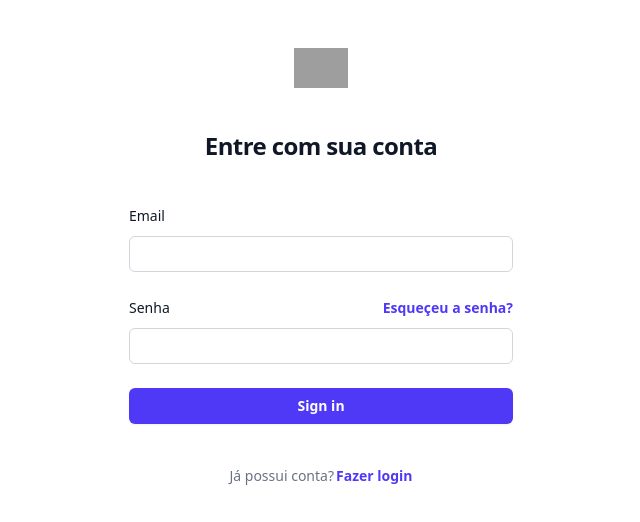
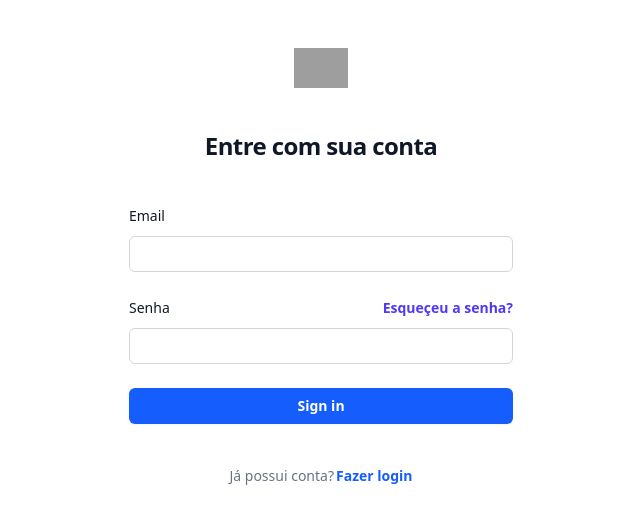
Before and after one commit to alvarogomesilva/simple-inventory-manager, a React (Vite) app in the folder frontend/: page /login in a window 1280 px wide. Shown: the top 522 px of the page, without its empty margins (319-959 px from the left). Built offline with nearby package versions, Linux system fonts and the light colour scheme; grey boxes are pictures that could not be loaded.

Commit message:
refactor: ajuste nas cores dos inputs e button da tela de Login

```diff
--- a/frontend/src/pages/Login/index.tsx
+++ b/frontend/src/pages/Login/index.tsx
@@ -36,7 +36,7 @@ export function Login() {
                             <input
                              value={inputs.email}
                              onChange={(e) => setInputs({ ...inputs, email: e.target.value })}
-                            type="email" name="email" id="email" autoComplete="email" required className="block w-full rounded-md bg-white px-3 py-1.5 text-base text-gray-900 outline-1 -outline-offset-1 outline-gray-300 placeholder:text-gray-400 focus:outline-2 focus:-outline-offset-2 focus:outline-indigo-600 sm:text-sm/6"/>
+                            type="email" name="email" id="email" autoComplete="email" required className="block w-full rounded-md bg-white px-3 py-1.5 text-base text-gray-900 outline-1 -outline-offset-1 outline-gray-300 placeholder:text-gray-400 focus:outline-2 focus:-outline-offset-2 focus:outline-blue-600 sm:text-sm/6"/>
                         </div>
                     </div>
 
@@ -51,18 +51,18 @@ export function Login() {
                             <input
                              value={inputs.password}
                              onChange={(e) => setInputs({ ...inputs, password: e.target.value })}
-                            type="password" name="password" id="password" autoComplete="password"  required className="block w-full rounded-md bg-white px-3 py-1.5 text-base text-gray-900 outline-1 -outline-offset-1 outline-gray-300 placeholder:text-gray-400 focus:outline-2 focus:-outline-offset-2 focus:outline-indigo-600 sm:text-sm/6" />
+                            type="password" name="password" id="password" autoComplete="password"  required className="block w-full rounded-md bg-white px-3 py-1.5 text-base text-gray-900 outline-1 -outline-offset-1 outline-gray-300 placeholder:text-gray-400 focus:outline-2 focus:-outline-offset-2 focus:outline-blue-600 sm:text-sm/6" />
                         </div>
                     </div>
 
                     <div>
-                        <button type="submit" className="flex w-full justify-center rounded-md bg-indigo-600 px-3 py-1.5 text-sm/6 font-semibold text-white shadow-xs hover:bg-indigo-500 focus-visible:outline-2 focus-visible:outline-offset-2 focus-visible:outline-indigo-600 cursor-pointer">Sign in</button>
+                        <button type="submit" className="flex w-full justify-center rounded-md bg-blue-600 px-3 py-1.5 text-sm/6 font-semibold text-white shadow-xs hover:bg-blue-500 focus-visible:outline-2 focus-visible:outline-offset-2 focus-visible:outline-blue-600 cursor-pointer">Sign in</button>
                     </div>
                 </form>
 
                 <p className="mt-10 text-center text-sm/6 text-gray-500">
                     Já possui conta?
-                    <Link to={"/register"} className="ml-0.5 font-semibold text-indigo-600 hover:text-indigo-500">Fazer login</Link>
+                    <Link to={"/register"} className="ml-0.5 font-semibold text-blue-600 hover:text-blue-500">Fazer login</Link>
                 </p>
             </div>
         </div>
```
